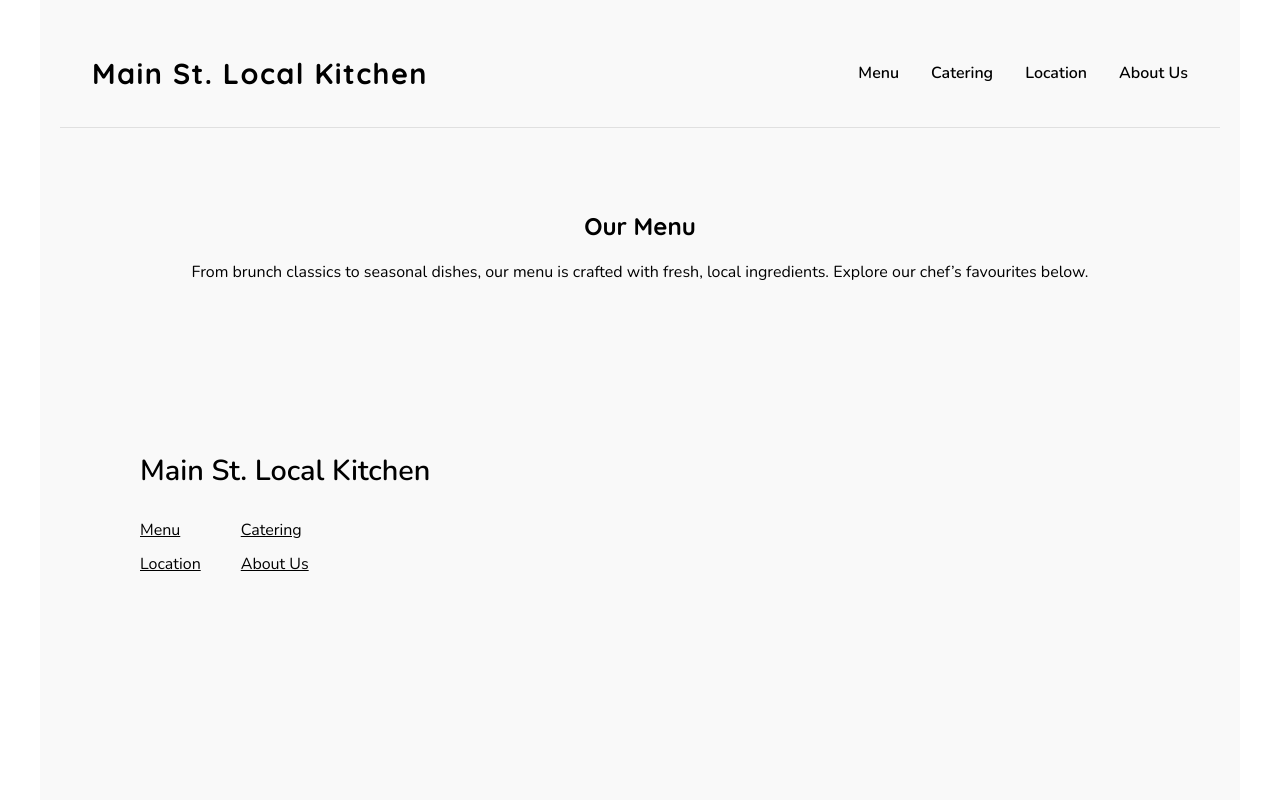
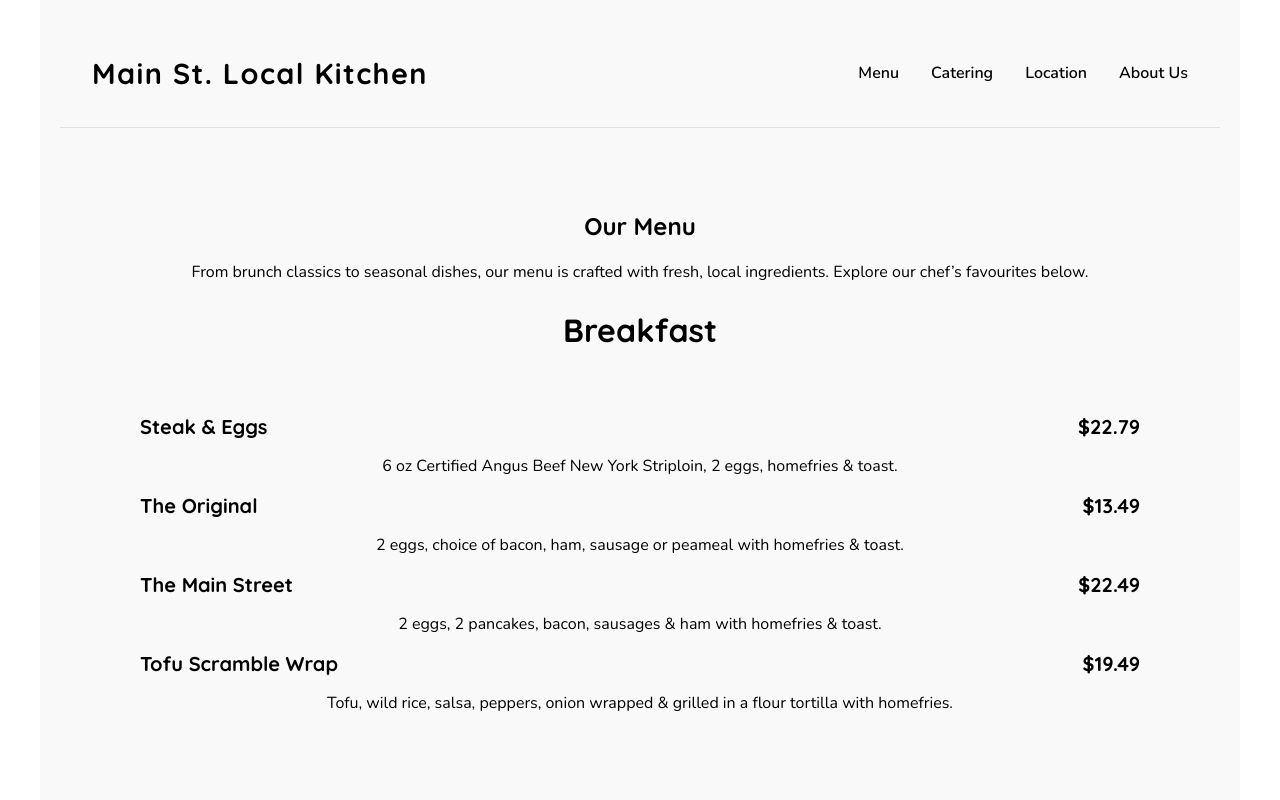
Before and after one commit to Zeying-Ma/228-Assignment3, a plain HTML site: page menu.html in a window 1280 px wide. Shown: the top 800 px of the page. Drawn offline with nearby package versions, Linux system fonts and the light colour scheme.

Commit message:
Add breakfast section to menu
Added breakfast section with menu items and descriptions.

```diff
--- a/menu.html
+++ b/menu.html
@@ -161,6 +161,50 @@
         Explore our chef’s favourites below.
       </p>
 
+      <section class="menu-section" id="breakfast">
+      <h2 class="menu-section-title">Breakfast</h2>
+        <div class="menu-grid">
+
+          <div class="menu-item">
+            <div class="menu-item-header">
+              <span class="menu-item-name">Steak &amp; Eggs</span>
+              <span class="menu-item-price">$22.79</span>
+            </div>
+            <p class="menu-item-description">
+              6 oz Certified Angus Beef New York Striploin, 2 eggs, homefries &amp; toast.
+            </p>
+            </div>
+
+          <div class="menu-item">
+            <div class="menu-item-header">
+              <span class="menu-item-name">The Original</span>
+              <span class="menu-item-price">$13.49</span>
+            </div>
+            <p class="menu-item-description">
+              2 eggs, choice of bacon, ham, sausage or peameal with homefries &amp; toast.
+            </p>
+          </div>
+
+          <div class="menu-item">
+            <div class="menu-item-header">
+              <span class="menu-item-name">The Main Street</span>
+              <span class="menu-item-price">$22.49</span>
+            </div>
+            <p class="menu-item-description">
+              2 eggs, 2 pancakes, bacon, sausages &amp; ham with homefries &amp; toast.
+            </p>
+          </div>
+
+          <div class="menu-item">
+            <div class="menu-item-header">
+              <span class="menu-item-name">Tofu Scramble Wrap</span>
+              <span class="menu-item-price">$19.49</span>
+            </div>
+            <p class="menu-item-description">
+              Tofu, wild rice, salsa, peppers, onion wrapped &amp; grilled in a flour tortilla with homefries.
+            </p>
+          </div>
+
     </main>
 
     <div class="footer-navigation">
```
